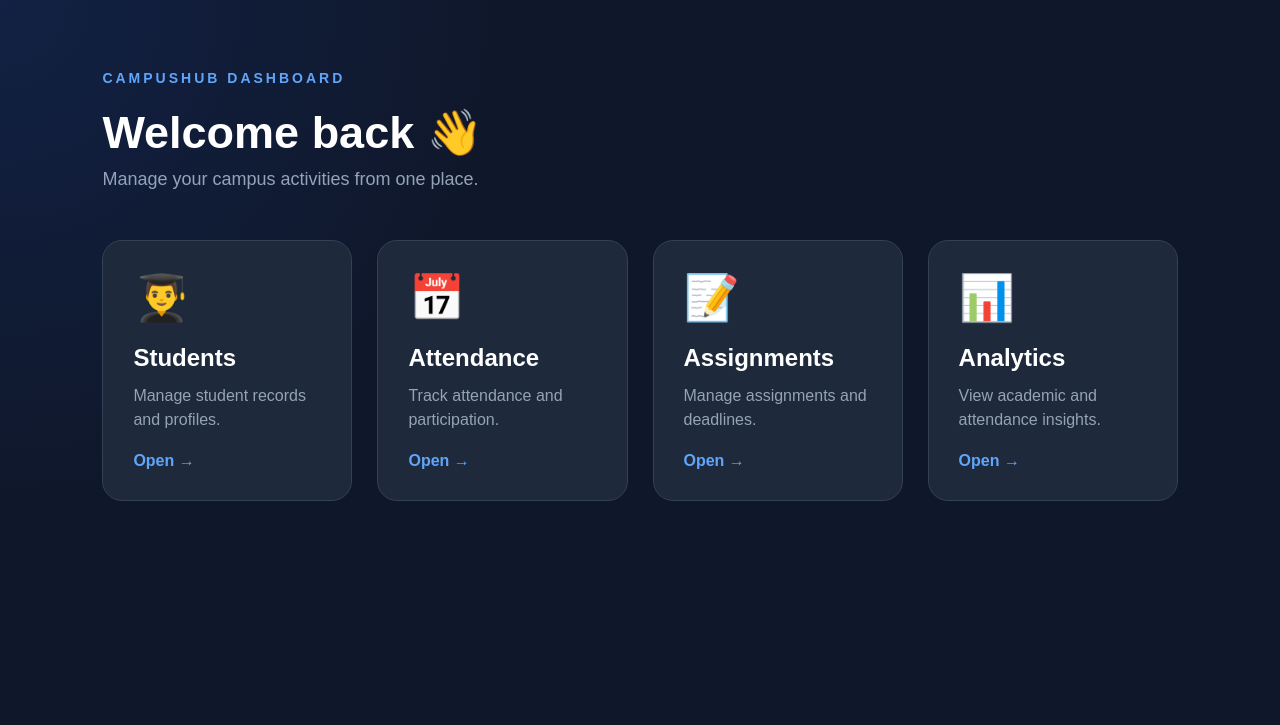
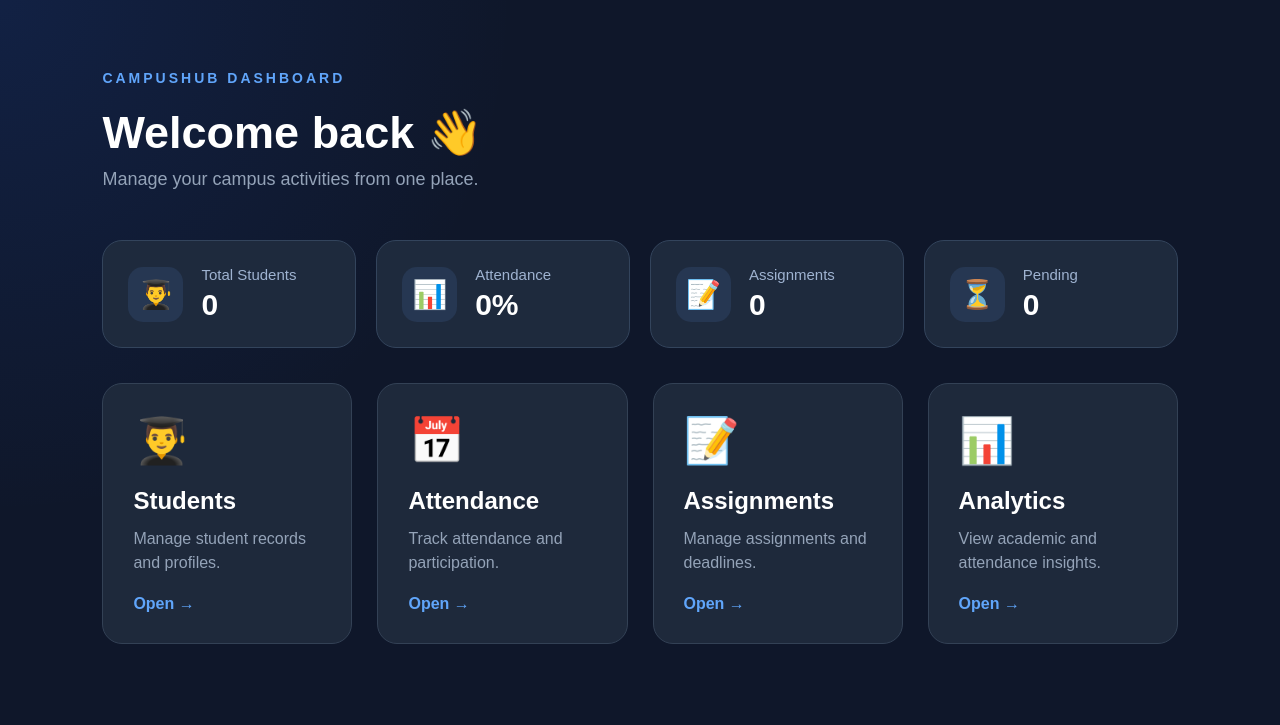
Before and after one commit to eshitashukla634-tech/CampusHub, a Flask app: page /dashboard in a window 1280 px wide. Shown: the part 75-800 px from the top of the page. Run offline with Flask 3, Linux system fonts and the light colour scheme; data that the repository does not hold is empty.

Commit message:
Add live dashboard statistics

```diff
--- a/app.py
+++ b/app.py
@@ -15,7 +15,52 @@ def login():
 
 @app.route("/dashboard")
 def dashboard():
-    return render_template("dashboard.html")
+
+    connection = sqlite3.connect("campushub.db")
+    cursor = connection.cursor()
+
+    # Total students
+    cursor.execute("SELECT COUNT(*) FROM students")
+    total_students = cursor.fetchone()[0]
+
+    # Today's present students
+    cursor.execute("""
+        SELECT COUNT(*)
+        FROM attendance
+        WHERE date = date('now')
+        AND status = 'Present'
+    """)
+    present_today = cursor.fetchone()[0]
+
+    # Attendance percentage
+    if total_students > 0:
+        attendance_percentage = round(
+            (present_today / total_students) * 100
+        )
+    else:
+        attendance_percentage = 0
+
+    # Total assignments
+    cursor.execute("SELECT COUNT(*) FROM assignments")
+    total_assignments = cursor.fetchone()[0]
+
+    # Pending assignments
+    cursor.execute("""
+        SELECT COUNT(*)
+        FROM assignments
+        WHERE status = 'Pending'
+    """)
+    pending_assignments = cursor.fetchone()[0]
+
+    connection.close()
+
+    return render_template(
+        "dashboard.html",
+        total_students=total_students,
+        attendance_percentage=attendance_percentage,
+        total_assignments=total_assignments,
+        pending_assignments=pending_assignments
+    )
 
 @app.route("/students")
 def students():
--- a/static/css/style.css
+++ b/static/css/style.css
@@ -1490,3 +1490,73 @@ footer {
     }
 
 }
+
+/* ============================= */
+/* DASHBOARD LIVE STATISTICS */
+/* ============================= */
+
+.dashboard-stats {
+    display: grid;
+    grid-template-columns: repeat(4, 1fr);
+    gap: 20px;
+    margin: 35px 0;
+}
+
+.stat-card {
+    background: #1e2a3d;
+    border: 1px solid #33445c;
+    border-radius: 20px;
+    padding: 25px;
+    display: flex;
+    align-items: center;
+    gap: 18px;
+    transition: 0.3s ease;
+}
+
+.stat-card:hover {
+    transform: translateY(-5px);
+    border-color: #5b9cff;
+}
+
+.stat-icon {
+    width: 55px;
+    height: 55px;
+    border-radius: 15px;
+    background: #263752;
+    display: flex;
+    align-items: center;
+    justify-content: center;
+    font-size: 28px;
+    flex-shrink: 0;
+}
+
+.stat-card h3 {
+    margin: 0 0 5px;
+    font-size: 15px;
+    color: #9fb3d1;
+    font-weight: 500;
+}
+
+.stat-card h2 {
+    margin: 0;
+    font-size: 30px;
+    color: white;
+}
+
+/* Responsive Dashboard Statistics */
+
+@media (max-width: 1000px) {
+
+    .dashboard-stats {
+        grid-template-columns: repeat(2, 1fr);
+    }
+
+}
+
+@media (max-width: 600px) {
+
+    .dashboard-stats {
+        grid-template-columns: 1fr;
+    }
+
+}
--- a/templates/dashboard.html
+++ b/templates/dashboard.html
@@ -17,7 +17,9 @@
 
 <body>
 
-    <!-- Dashboard Navigation -->
+    <!-- ========================= -->
+    <!-- NAVIGATION -->
+    <!-- ========================= -->
 
     <nav class="navbar">
 
@@ -44,9 +46,14 @@
     </nav>
 
 
-    <!-- Dashboard -->
+    <!-- ========================= -->
+    <!-- DASHBOARD -->
+    <!-- ========================= -->
 
     <main class="dashboard">
+
+
+        <!-- Dashboard Header -->
 
         <div class="dashboard-header">
 
@@ -69,10 +76,116 @@
         </div>
 
 
-        <!-- Dashboard Cards -->
+        <!-- ========================= -->
+        <!-- LIVE STATISTICS -->
+        <!-- ========================= -->
+
+        <div class="dashboard-stats">
+
+
+            <!-- Total Students -->
+
+            <div class="stat-card">
+
+                <div class="stat-icon">
+                    👨‍🎓
+                </div>
+
+                <div>
+
+                    <h3>
+                        Total Students
+                    </h3>
+
+                    <h2>
+                        {{ total_students }}
+                    </h2>
+
+                </div>
+
+            </div>
+
+
+            <!-- Attendance -->
+
+            <div class="stat-card">
+
+                <div class="stat-icon">
+                    📊
+                </div>
+
+                <div>
+
+                    <h3>
+                        Attendance
+                    </h3>
+
+                    <h2>
+                        {{ attendance_percentage }}%
+                    </h2>
+
+                </div>
+
+            </div>
+
+
+            <!-- Total Assignments -->
+
+            <div class="stat-card">
+
+                <div class="stat-icon">
+                    📝
+                </div>
+
+                <div>
+
+                    <h3>
+                        Assignments
+                    </h3>
+
+                    <h2>
+                        {{ total_assignments }}
+                    </h2>
+
+                </div>
+
+            </div>
+
+
+            <!-- Pending Assignments -->
+
+            <div class="stat-card">
+
+                <div class="stat-icon">
+                    ⏳
+                </div>
+
+                <div>
+
+                    <h3>
+                        Pending
+                    </h3>
+
+                    <h2>
+                        {{ pending_assignments }}
+                    </h2>
+
+                </div>
+
+            </div>
+
+
+        </div>
+
+
+        <!-- ========================= -->
+        <!-- DASHBOARD MODULES -->
+        <!-- ========================= -->
 
         <div class="dashboard-grid">
 
+
+            <!-- Students -->
 
             <div class="dashboard-card">
 
@@ -88,12 +201,14 @@
                     Manage student records and profiles.
                 </p>
 
-                <a href="#">
+                <a href="{{ url_for('students') }}">
                     Open →
                 </a>
 
             </div>
 
+
+            <!-- Attendance -->
 
             <div class="dashboard-card">
 
@@ -109,12 +224,14 @@
                     Track attendance and participation.
                 </p>
 
-                <a href="{{ url_for('analytics') }}">
+                <a href="{{ url_for('attendance') }}">
                     Open →
                 </a>
 
             </div>
 
+
+            <!-- Assignments -->
 
             <div class="dashboard-card">
 
@@ -137,6 +254,8 @@
             </div>
 
 
+            <!-- Analytics -->
+
             <div class="dashboard-card">
 
                 <div class="dashboard-icon">
@@ -151,8 +270,8 @@
                     View academic and attendance insights.
                 </p>
 
-                <a href="{{ url_for('students') }}">
-                     Open →
+                <a href="{{ url_for('analytics') }}">
+                    Open →
                 </a>
 
             </div>
@@ -160,7 +279,9 @@
 
         </div>
 
+
     </main>
+
 
 </body>
 
```
